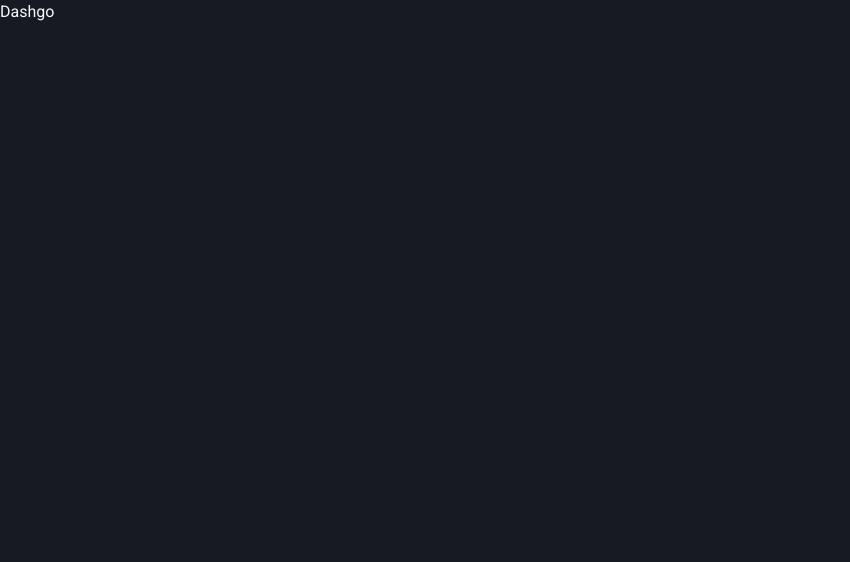
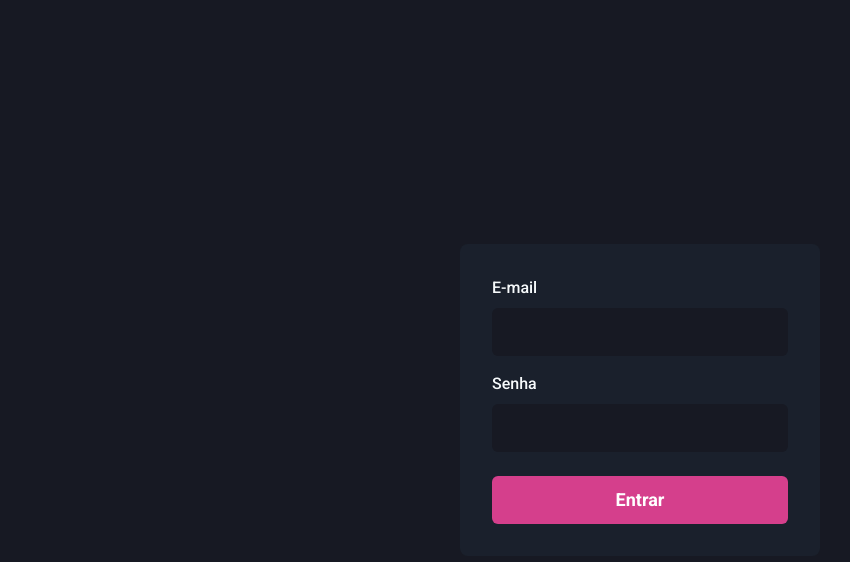
Before and after one commit to Vinicius-Holtman/dashgo, a Next.js app: page / in a window 1280 px wide. Shown: the top 562 px of the page, without its empty margins (0-850 px from the left). Built offline with nearby package versions, Linux system fonts and the light colour scheme.

Commit message:
Created screenshot login

```diff
--- a/src/pages/index.tsx
+++ b/src/pages/index.tsx
@@ -1,5 +1,46 @@
+import { Flex, Input, Button, Stack, FormLabel, FormControl } from '@chakra-ui/react'
+
 export default function Home() {
   return (
-    <h1>Dashgo</h1>
+    <Flex w="100vw" h="100vh" alignItems="center" justify="center">
+      <Flex as="form" width="100%" maxWidth={360} bg="gray.800" p="8" borderRadius={8} flexDir="column">
+        <Stack spacing="4">
+
+          <FormControl>
+            <FormLabel htmlFor='email'>E-mail</FormLabel>
+            <Input
+              name="email"
+              id="email"
+              type="email"
+              focusBorderColor='pink.500'
+              bgColor="gray.900"
+              variant="filled"
+              _hover={{
+                bgColor: 'gray.900'
+              }}
+              size='lg'
+            />
+          </FormControl>
+
+          <FormControl>
+            <FormLabel htmlFor='password'>Senha</FormLabel>
+            <Input
+              name="password"
+              id='password'
+              type="password"
+              focusBorderColor='pink.500'
+              bgColor="gray.900"
+              variant="filled"
+              _hover={{
+                bgColor: 'gray.900'
+              }}
+              size='lg'
+            />
+          </FormControl>
+        </Stack>
+
+        <Button type='submit' mt="6" colorScheme="pink" size="lg">Entrar</Button>
+      </Flex>
+    </Flex>
   )
 }
```
